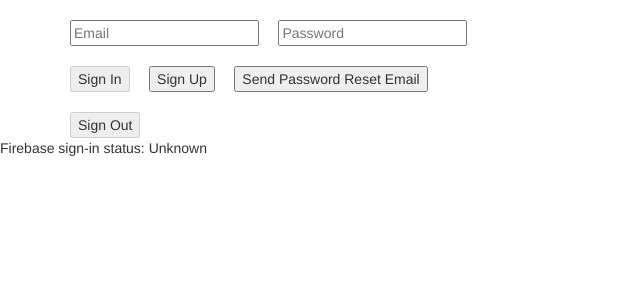
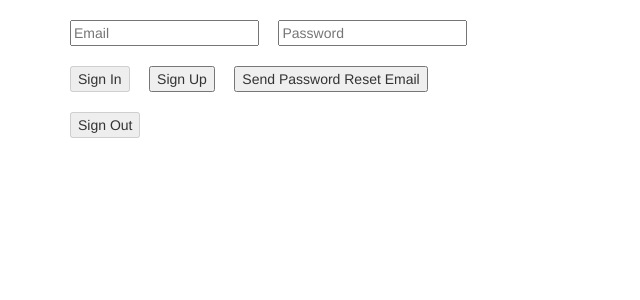
Before and after one commit to abyssofsnow/Meme-Exchange-Webapp, a Flask app: page /login in a window 1280 px wide. Shown: the part 52-352 px from the top of the page, without its empty margins (0-640 px from the left). Run offline with Flask 2, Linux system fonts and the light colour scheme; data that the repository does not hold is empty; some libraries are stand-ins or nearby versions.

Commit message:
hiding status

```diff
--- a/templates/login.html
+++ b/templates/login.html
@@ -227,8 +227,10 @@
 			</button>
 		</div>
         <div class="quickstart-user-details-container">
-            Firebase sign-in status: <span id="quickstart-sign-in-status">Unknown</span>
-          </div>
+    		<p style="color: #ffffff">
+            		Firebase sign-in status: <span id="quickstart-sign-in-status">Signed out</span>
+   		</p>
+	</div>
 		<!-- The core Firebase JS SDK is always required and must be listed first -->
 		<script src="https://www.gstatic.com/firebasejs/7.9.1/firebase-app.js"></script>
 		<script src="https://www.gstatic.com/firebasejs/7.9.1/firebase-auth.js"></script>
```
